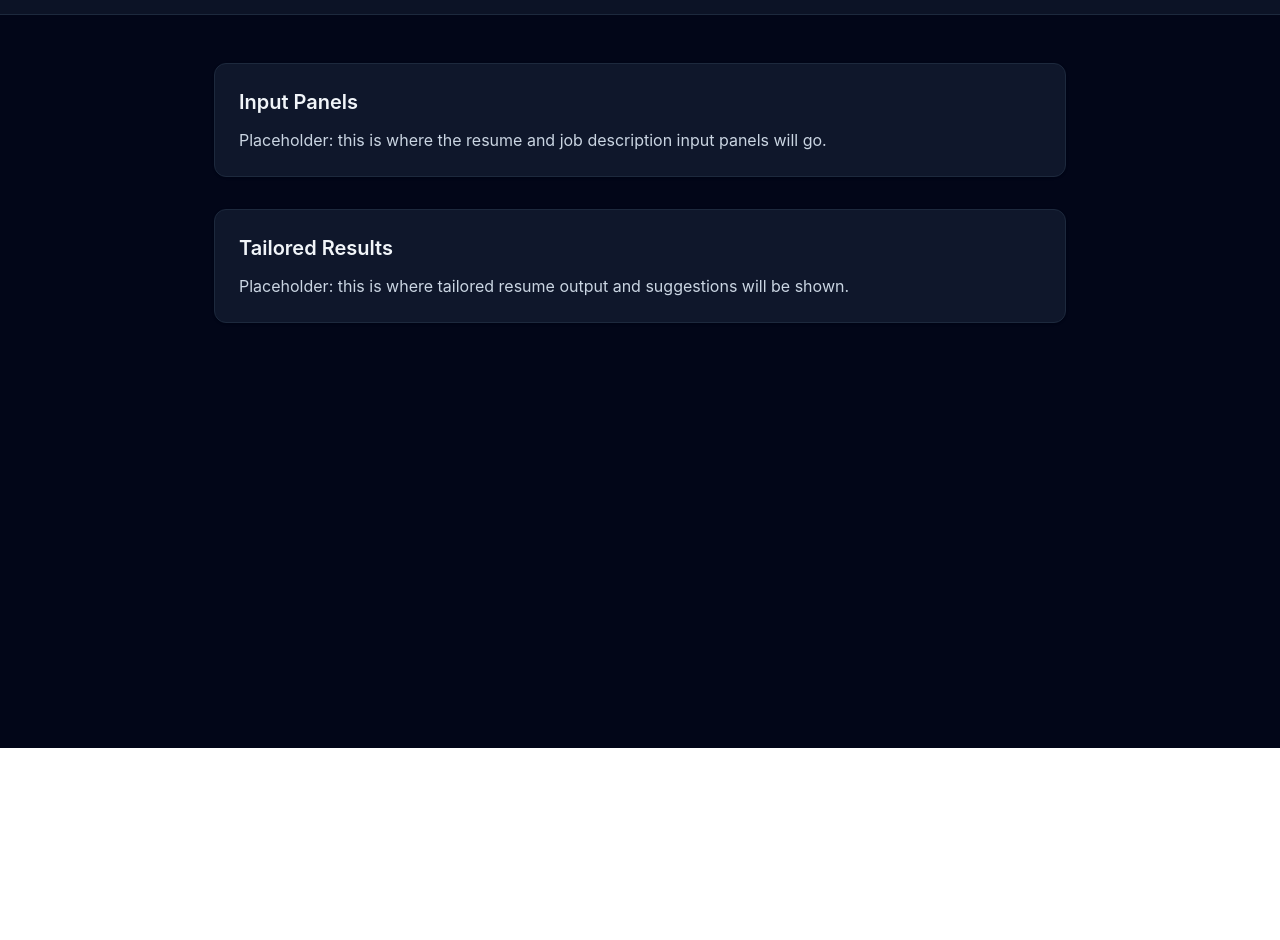
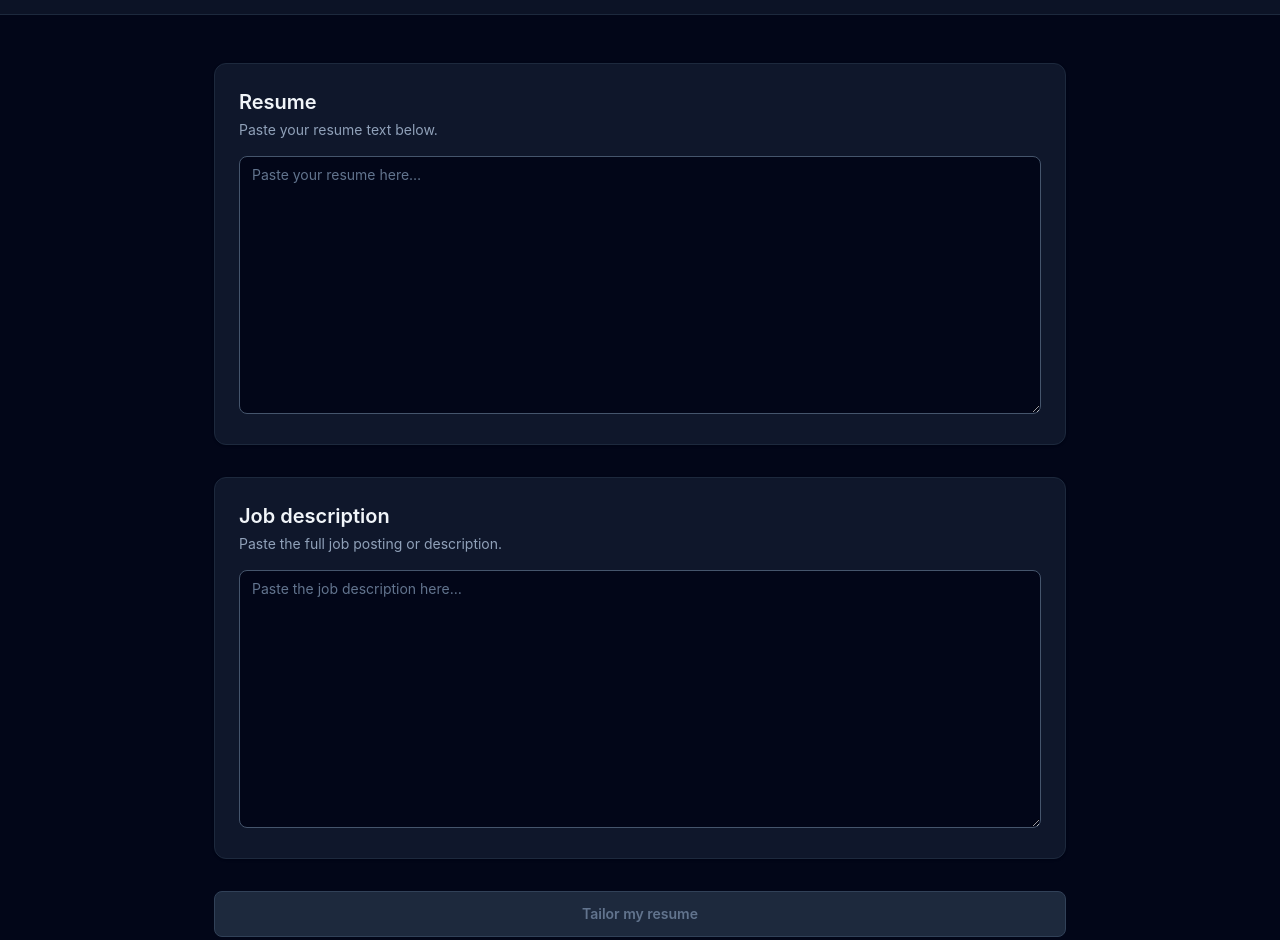
Before and after one commit to SiberianFenris/resume-tailor, a React (Vite) app: page / in a window 1280 px wide. Shown: the part 52-992 px from the top of the page. Before the commit the page ends 800 px from the top, so only its background shows below. Built offline with nearby package versions, Linux system fonts and the light colour scheme.

Commit message:
Add text areas to panels and tailor button

```diff
--- a/src/App.tsx
+++ b/src/App.tsx
@@ -4,14 +4,22 @@ const THEME_KEY = 'resume-tailor-theme'
 const DARK_THEME = 'dark'
 const LIGHT_THEME = 'light'
 
+const getInitialDarkMode = () => {
+  const savedTheme = localStorage.getItem(THEME_KEY)
+  return savedTheme ? savedTheme === DARK_THEME : true
+}
+
 function App() {
-  const [isDarkMode, setIsDarkMode] = useState(true)
+  const [isDarkMode, setIsDarkMode] = useState(getInitialDarkMode)
+  const [resumeText, setResumeText] = useState('')
+  const [jobDescriptionText, setJobDescriptionText] = useState('')
 
-  useEffect(() => {
-    const savedTheme = localStorage.getItem(THEME_KEY)
-    const initialDarkMode = savedTheme ? savedTheme === DARK_THEME : true
-    setIsDarkMode(initialDarkMode)
-  }, [])
+  const canTailor =
+    resumeText.trim().length > 0 && jobDescriptionText.trim().length > 0
+
+  const handleTailorClick = () => {
+    console.log({ resumeText, jobDescriptionText })
+  }
 
   useEffect(() => {
     document.documentElement.classList.toggle(DARK_THEME, isDarkMode)
@@ -35,11 +43,41 @@ function App() {
 
       <main className="mx-auto flex w-full max-w-[900px] flex-1 flex-col gap-8 px-6 py-12">
         <section className="rounded-xl border border-slate-300 bg-white p-6 shadow-sm dark:border-slate-800 dark:bg-slate-900">
-          <h2 className="text-xl font-semibold">Input Panels</h2>
-          <p className="mt-3 text-slate-600 dark:text-slate-300">
-            Placeholder: this is where the resume and job description input panels will go.
+          <h2 className="text-xl font-semibold">Resume</h2>
+          <p className="mt-1 text-sm text-slate-600 dark:text-slate-400">
+            Paste your resume text below.
           </p>
+          <textarea
+            value={resumeText}
+            onChange={(event) => setResumeText(event.target.value)}
+            rows={12}
+            placeholder="Paste your resume here…"
+            className="mt-4 w-full resize-y rounded-lg border border-slate-300 bg-white px-3 py-2 text-sm text-slate-900 placeholder:text-slate-400 focus:border-slate-500 focus:outline-none focus:ring-2 focus:ring-slate-400/30 dark:border-slate-600 dark:bg-slate-950 dark:text-slate-100 dark:placeholder:text-slate-500 dark:focus:border-slate-500 dark:focus:ring-slate-500/30"
+          />
         </section>
+
+        <section className="rounded-xl border border-slate-300 bg-white p-6 shadow-sm dark:border-slate-800 dark:bg-slate-900">
+          <h2 className="text-xl font-semibold">Job description</h2>
+          <p className="mt-1 text-sm text-slate-600 dark:text-slate-400">
+            Paste the full job posting or description.
+          </p>
+          <textarea
+            value={jobDescriptionText}
+            onChange={(event) => setJobDescriptionText(event.target.value)}
+            rows={12}
+            placeholder="Paste the job description here…"
+            className="mt-4 w-full resize-y rounded-lg border border-slate-300 bg-white px-3 py-2 text-sm text-slate-900 placeholder:text-slate-400 focus:border-slate-500 focus:outline-none focus:ring-2 focus:ring-slate-400/30 dark:border-slate-600 dark:bg-slate-950 dark:text-slate-100 dark:placeholder:text-slate-500 dark:focus:border-slate-500 dark:focus:ring-slate-500/30"
+          />
+        </section>
+
+        <button
+          type="button"
+          disabled={!canTailor}
+          onClick={handleTailorClick}
+          className="w-full rounded-lg border border-slate-800 bg-slate-900 px-4 py-3 text-sm font-semibold text-white transition hover:bg-slate-800 disabled:cursor-not-allowed disabled:border-slate-300 disabled:bg-slate-200 disabled:text-slate-500 dark:border-slate-600 dark:bg-slate-100 dark:text-slate-900 dark:hover:bg-slate-200 dark:disabled:border-slate-700 dark:disabled:bg-slate-800 dark:disabled:text-slate-500"
+        >
+          Tailor my resume
+        </button>
 
         <section className="rounded-xl border border-slate-300 bg-white p-6 shadow-sm dark:border-slate-800 dark:bg-slate-900">
           <h2 className="text-xl font-semibold">Tailored Results</h2>
```
